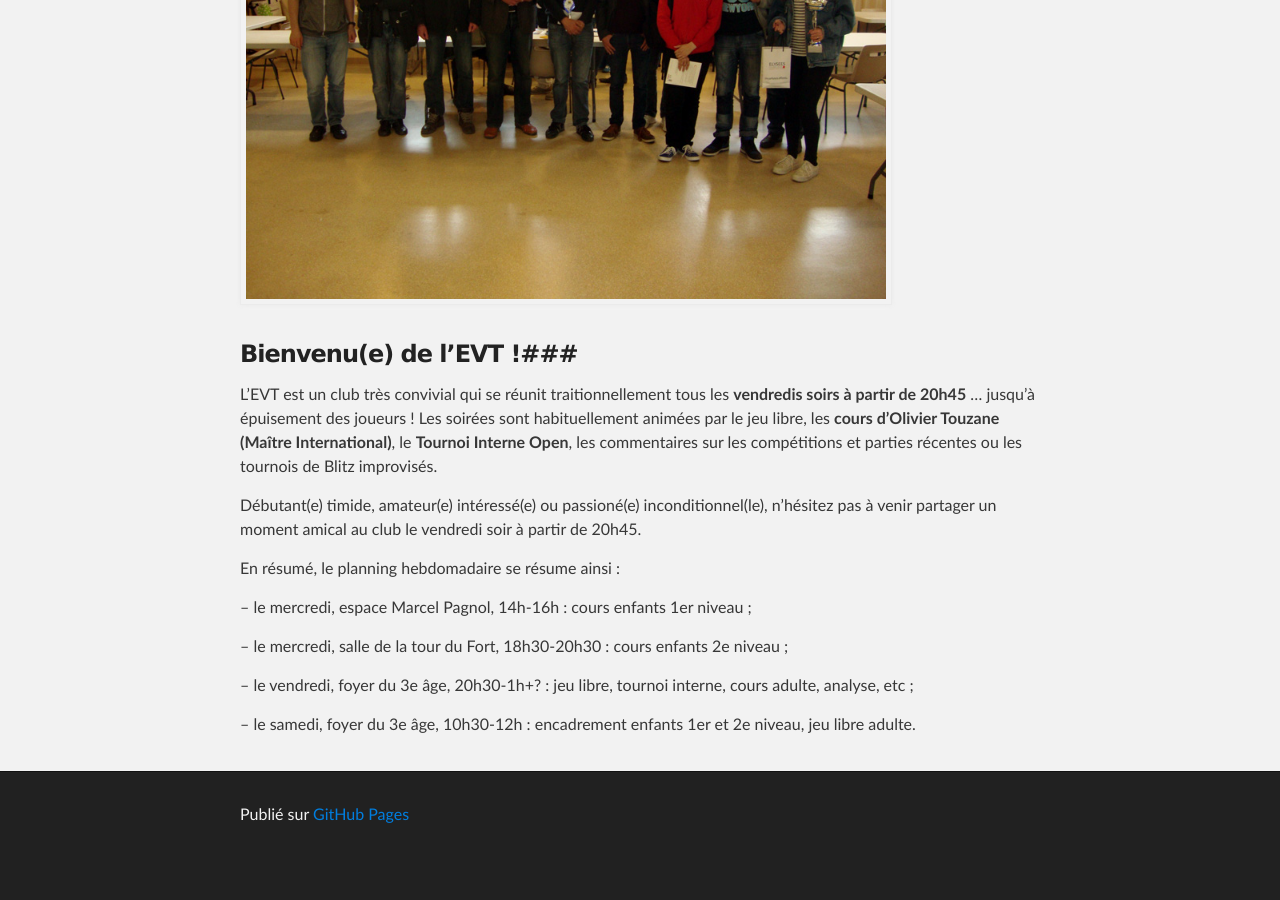
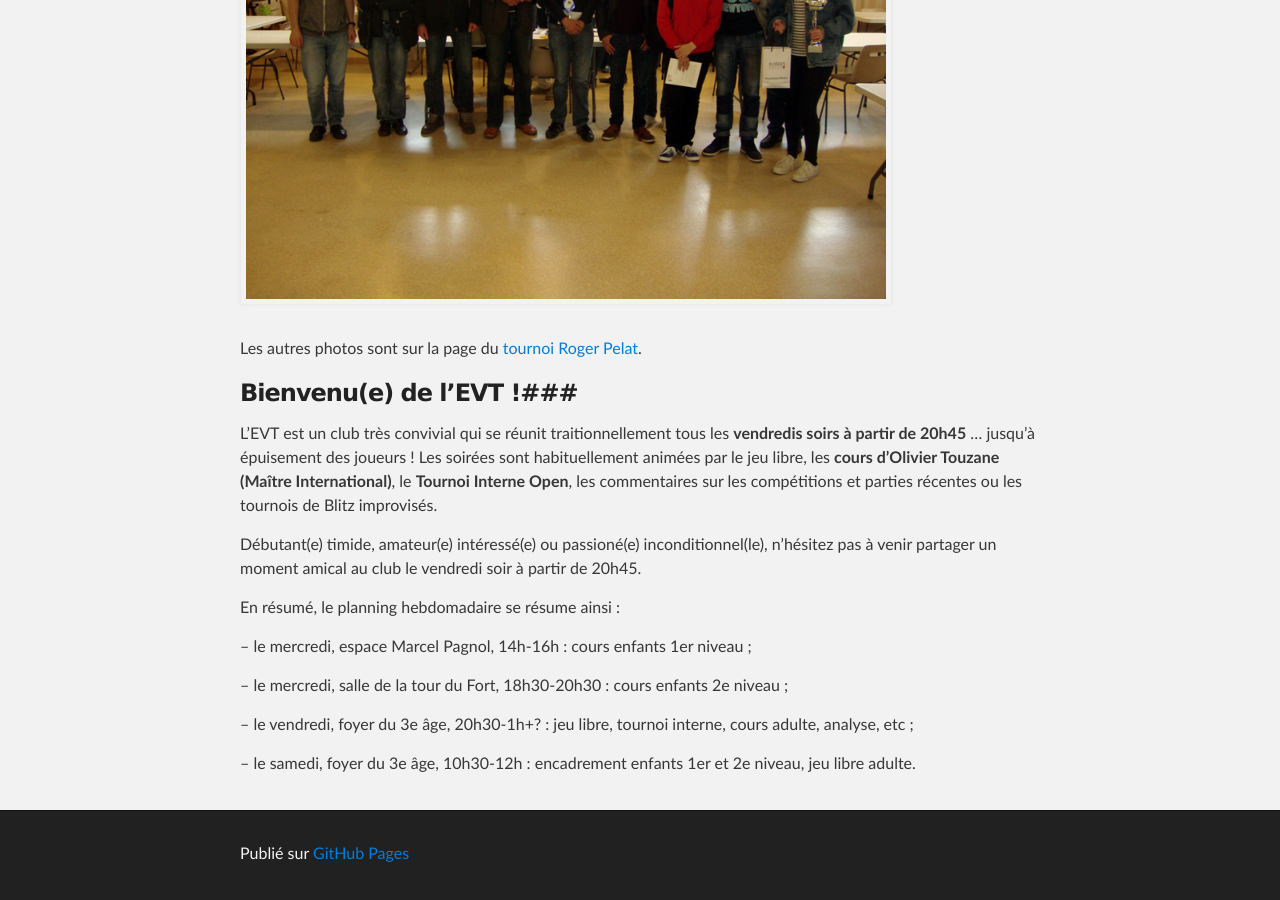
Before and after one commit to echiquier-villeneuve-tolosane/echiquier-villeneuve-tolosane.github.io, a Jekyll site: the page built from index.md, in a window 1280 px wide and 900 px high, scrolled down 842 px. Built offline with Jekyll 4.4.1, drawn with Linux system fonts in a browser that asks for light colours; nearby versions of some CDN libraries; before the commit the page ends 1703 px from its top, so only the background shows below that.

Commit message:
Updated index.md

```diff
--- a/index.md
+++ b/index.md
@@ -12,6 +12,8 @@ published: true
 **Les récompensés**
 
 <img src="/photos/DSC09798.JPG" style="width: 80%;"/>
+
+Les autres photos sont sur la page du [tournoi Roger Pelat](http://echiquier-villeneuve-tolosane.github.io/tournoi-roger-pelat.html).
 
 
 ### Bienvenu(e) de l'EVT !###
```
